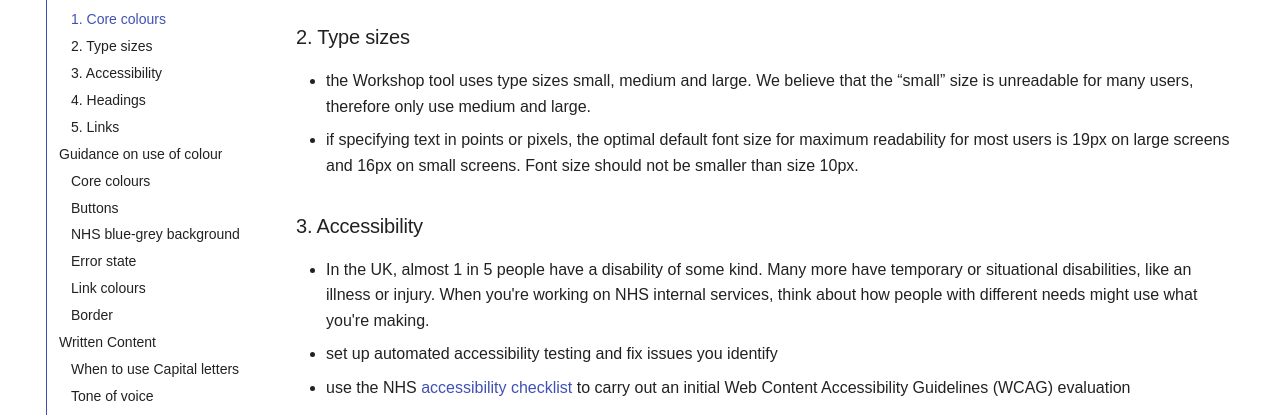
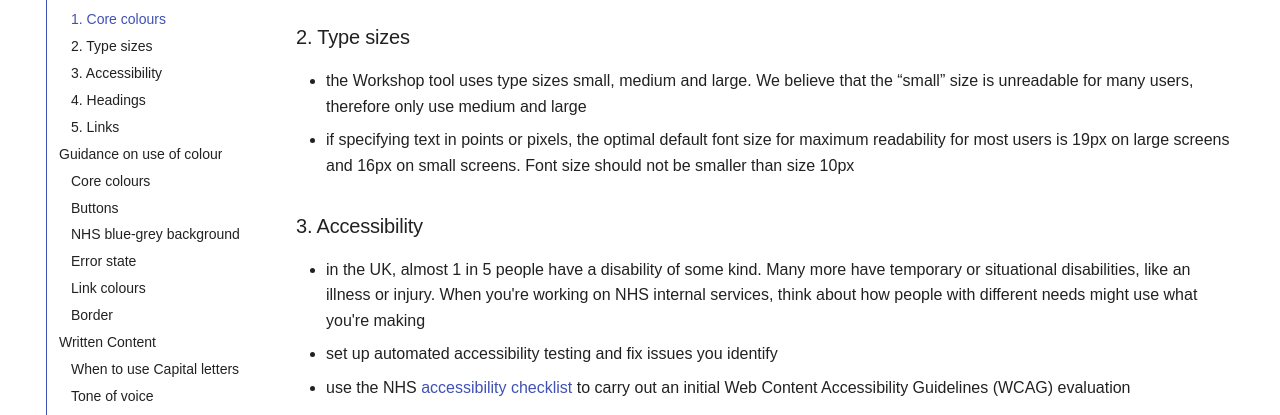
Before and after one commit to nhsengland/fdp-design-guide, an MkDocs documentation site: the page built from docs/index.md, in a window 1280 px wide and 900 px high, scrolled down 639 px. Shown: the part 188-603 px from the top of the window. Built offline with MkDocs 1.6.1 and Material for MkDocs 9.7.7, drawn with Linux system fonts in a browser that asks for light colours; some web fonts are replaced; comment, search, counter and statistics services are not loaded.

Commit message:
grammar correction.md
Removed capitalisation, removed bulletpoints

```diff
--- a/docs/index.md
+++ b/docs/index.md
@@ -22,11 +22,11 @@
     - use more than one visual cue, for example, text and an icon as well as colour
 
 ###2.	Type sizes
-- the Workshop tool uses type sizes small, medium and large. We believe that the “small” size is unreadable for many users, therefore only use medium and large.
-- if specifying text in points or pixels, the optimal default font size for maximum readability for most users is 19px on large screens and 16px on small screens. Font size should not be smaller than size 10px.
+- the Workshop tool uses type sizes small, medium and large. We believe that the “small” size is unreadable for many users, therefore only use medium and large
+- if specifying text in points or pixels, the optimal default font size for maximum readability for most users is 19px on large screens and 16px on small screens. Font size should not be smaller than size 10px
 
 ###3.	Accessibility
-- In the UK, almost 1 in 5 people have a disability of some kind. Many more have temporary or situational disabilities, like an illness or injury. When you're working on NHS internal services, think about how people with different needs might use what you're making.
+- in the UK, almost 1 in 5 people have a disability of some kind. Many more have temporary or situational disabilities, like an illness or injury. When you're working on NHS internal services, think about how people with different needs might use what you're making
 - set up automated accessibility testing and fix issues you identify
 - use the NHS <a href="https://nhsdigital.github.io/accessibility-checklist/">accessibility checklist</a> to carry out an initial Web Content Accessibility Guidelines (WCAG) evaluation
 
```
